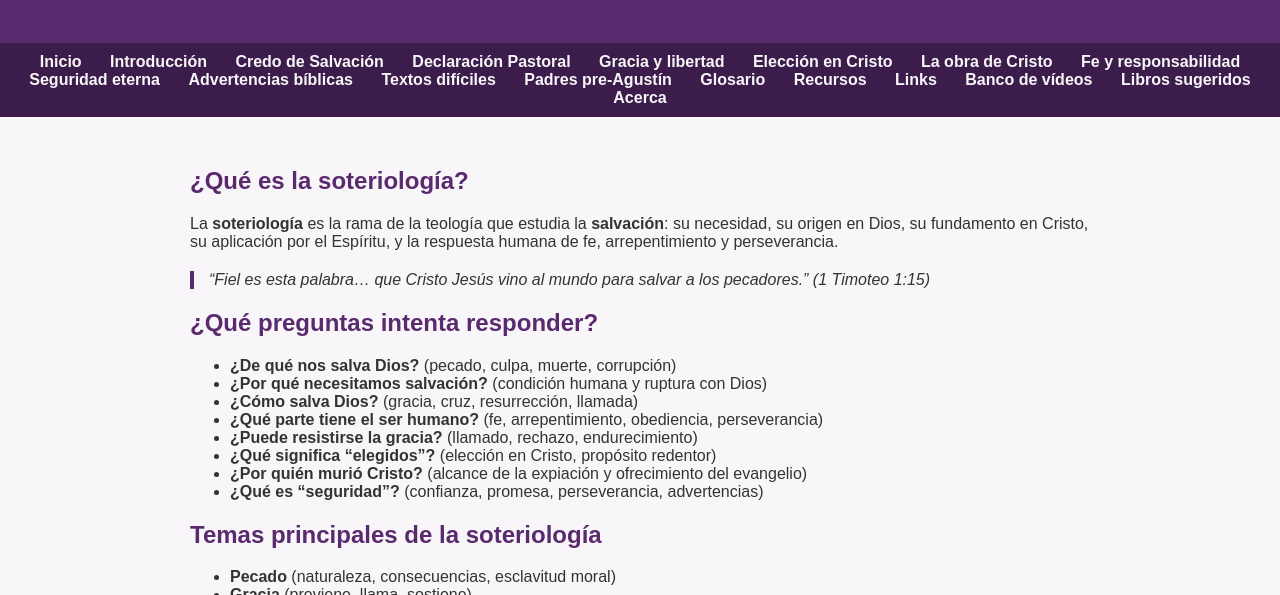
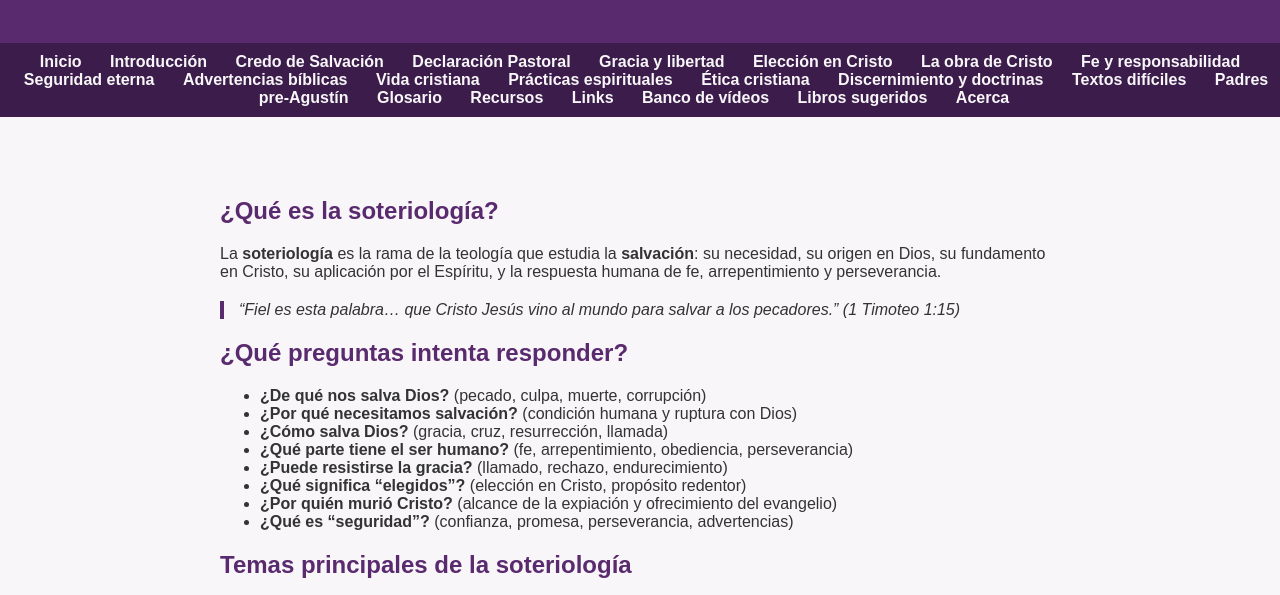
Before and after one commit to pereyralesser/buenas-nuevas-72, a plain HTML site: page introduccion-soteriologia.html in a window 1280 px wide. Shown: the part 131-726 px from the top of the page. Drawn offline with Linux system fonts and the light colour scheme.

Commit message:
Update introduccion-soteriologia.html

```diff
--- a/introduccion-soteriologia.html
+++ b/introduccion-soteriologia.html
@@ -24,6 +24,10 @@
   <a href="fe.html">Fe y responsabilidad</a>
   <a href="seguridad.html">Seguridad eterna</a>
   <a href="advertencias.html">Advertencias bíblicas</a>
+  <a href="vida.html">Vida cristiana</a>
+  <a href="practicas-espirituales.html">Prácticas espirituales</a>
+  <a href="etica-cristiana.html">Ética cristiana</a>
+  <a href="discernimiento-doctrinas.html">Discernimiento y doctrinas</a>
   <a href="textos-dificiles.html">Textos difíciles</a>
   <a href="padres-preagustin.html">Padres pre-Agustín</a>
   <a href="glosario.html">Glosario</a>
@@ -33,6 +37,7 @@
   <a href="libros.html">Libros sugeridos</a>
   <a href="acerca.html">Acerca</a>
 </nav>
+<main>
 
 <main>
   <h2>¿Qué es la soteriología?</h2>
```
